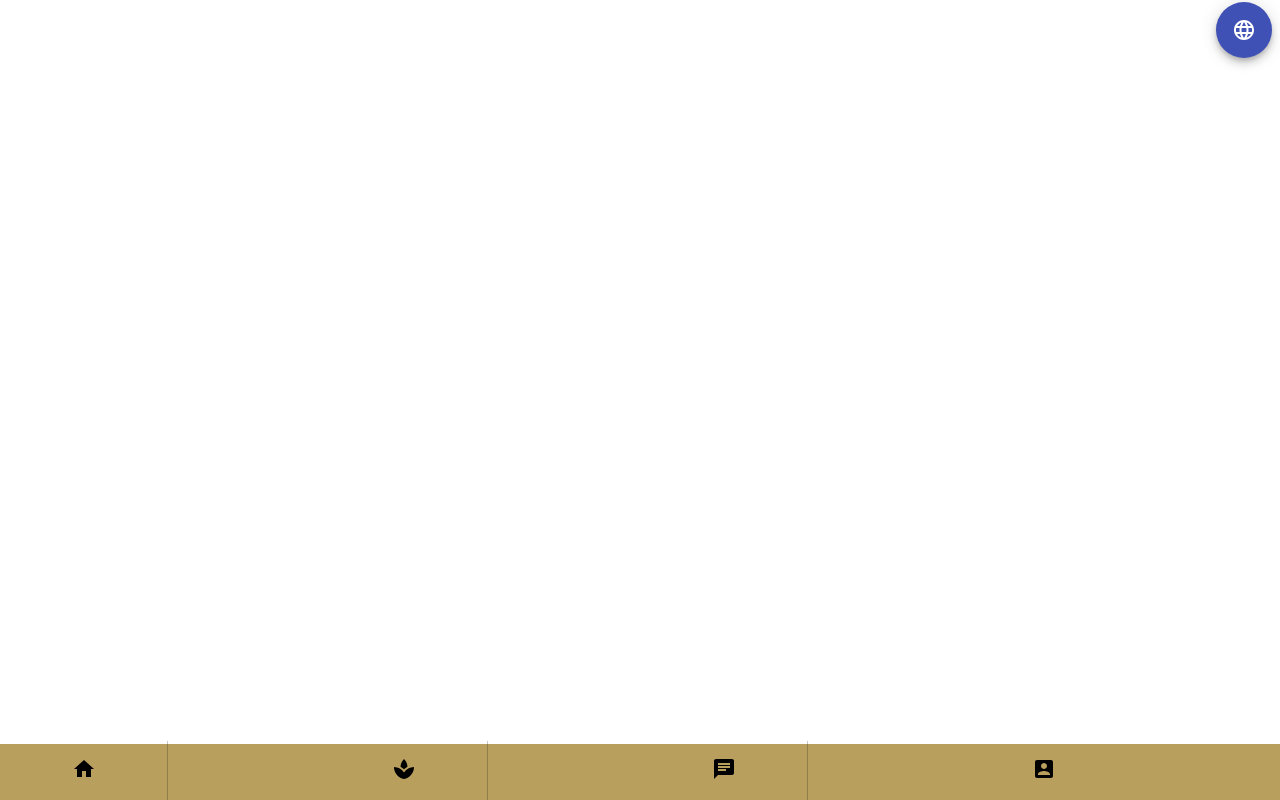
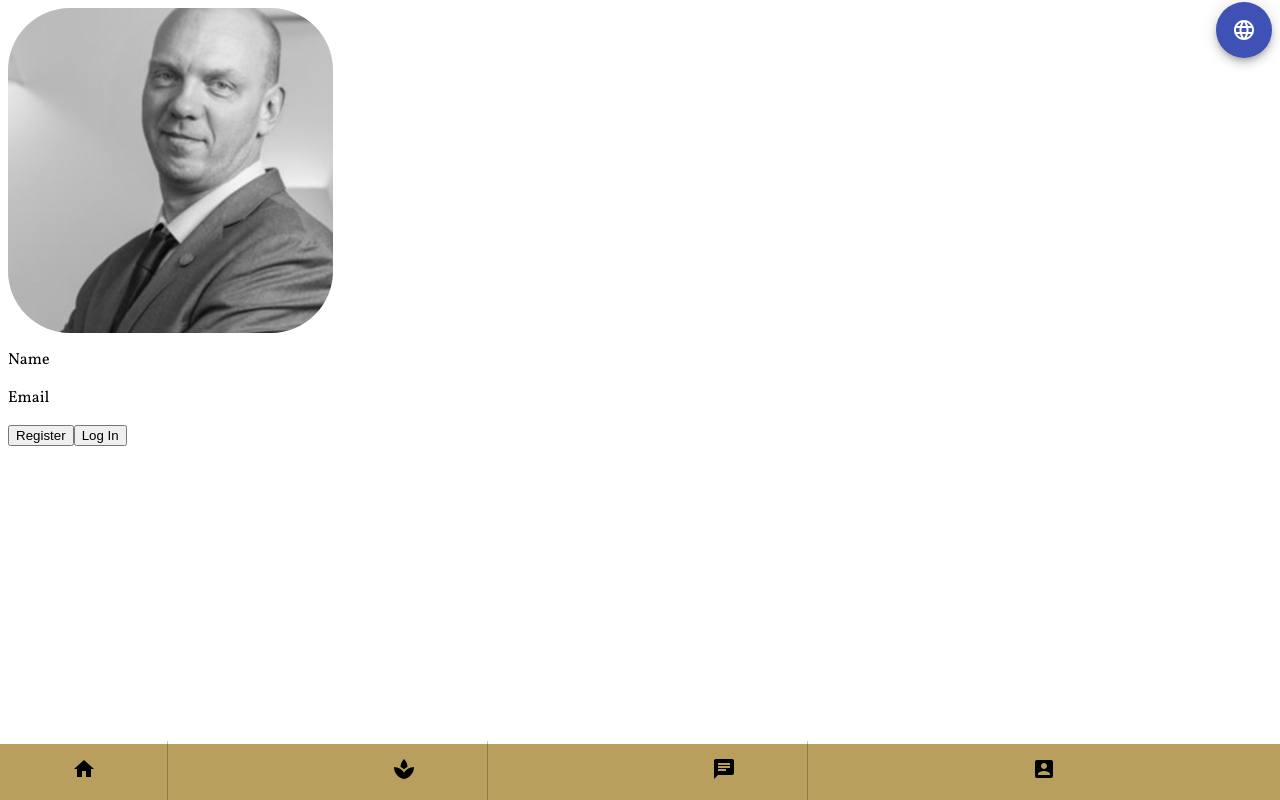
Before and after one commit to sheso/jstravellife-metropol, a React (Create React App) app in the folder client/: page /profile in a window 1280 px wide. Built offline with nearby package versions, Linux system fonts and the light colour scheme.

Commit message:
feat: create chat

```diff
--- a/client/public/index.html
+++ b/client/public/index.html
@@ -9,11 +9,25 @@
       rel="stylesheet"
       href="https://fonts.googleapis.com/css?family=Roboto:300,400,500,700&display=swap"
     />
-    <link rel="stylesheet" href="https://fonts.googleapis.com/icon?family=Material+Icons" />
+    <link
+      rel="stylesheet"
+      href="https://fonts.googleapis.com/icon?family=Material+Icons"
+    />
 
     <title>Metropol App</title>
-    <link rel="stylesheet" href="https://fonts.googleapis.com/css?family=Roboto:300,400,500,700&display=swap" />
-    <link rel="stylesheet" href="https://fonts.googleapis.com/icon?family=Material+Icons" />
+    <link
+      rel="stylesheet"
+      href="https://fonts.googleapis.com/css?family=Roboto:300,400,500,700&display=swap"
+    />
+    <link
+      rel="stylesheet"
+      href="https://fonts.googleapis.com/icon?family=Material+Icons"
+    />
+    <link rel="preconnect" href="https://fonts.gstatic.com" />
+    <link
+      href="https://fonts.googleapis.com/css2?family=Vollkorn&display=swap"
+      rel="stylesheet"
+    />
   </head>
   <body>
     <noscript>You need to enable JavaScript to run this app.</noscript>
--- a/client/src/App.js
+++ b/client/src/App.js
@@ -2,12 +2,11 @@ import React from "react";
 import { BrowserRouter as Router, Route, Switch } from "react-router-dom";
 import Main from "./components/Main";
 import Services from "./components/Services/Services";
-import SignUp from "./components/SignUp";
-import SignIn from "./components/SignIn";
 import Chat from "./components/Chat";
 import BottomNav from "./components/BottomNav";
 import SpeedDials from "./components/SpeedDials";
-// import Header from "./components/Header";
+import Profile from './components/Profile';
+import './index.css';
 
 function App() {
   return (
@@ -16,19 +15,15 @@ function App() {
         <SpeedDials />
 
         <Router>
-          {/* <Header /> */}
           <Switch>
-            <Route path="/signin">
-              <SignIn />
+            <Route exact path="/">
+              <Main />
             </Route>
-            <Route path="/signup">
-              <SignUp />
+            <Route path="/profile">
+              <Profile />
             </Route>
             <Route path="/services">
               <Services />
-            </Route>
-            <Route exact path="/">
-              <Main />
             </Route>
             <Route path="/chat">
               <Chat />
@@ -37,9 +32,9 @@ function App() {
 
           <div
             style={{
-              position: "fixed",
-              bottom: "0px",
-              left: "0px",
+              position: 'fixed',
+              bottom: '0px',
+              left: '0px',
             }}
           >
             <BottomNav />
--- a/client/src/components/Main/style.module.css
+++ b/client/src/components/Main/style.module.css
@@ -44,7 +44,7 @@
 
 .centerBtn {
   position: absolute;
-  top: 83%;
+  top: 75%;
   left: 0%;
   width: 100%;
   display: flex;
--- /dev/null
+++ b/client/src/components/Profile/index.js
@@ -0,0 +1,57 @@
+import React, { useState } from 'react';
+import SigIn from '../SignIn';
+import SigUp from '../SignUp';
+import styles from './styles.module.css';
+export default function Profile() {
+  const [viewSigIn, setviewSigIn] = useState(false);
+  const [viewSigUp, setviewSigUp] = useState(false);
+
+  const handlerShowSigIn = () => {
+    // handlerShowSigUp();
+    setviewSigIn((prev) => {
+      if (prev) {
+        return false;
+      }
+      setviewSigUp(false);
+      return true;
+    });
+  };
+
+  const handlerShowSigUp = () => {
+    // handlerShowSigIn();
+    setviewSigUp((prev) => {
+      if (prev) {
+        return false;
+      }
+      setviewSigIn(false);
+      return true;
+    });
+  };
+  return (
+    <div className={styles.profile}>
+      {viewSigIn && <SigIn />}
+      {viewSigUp && <SigUp />}
+      <div className={styles.profile__user_avatar} />
+      <div className="profile__user__info">
+        <p className="user__name">Name</p>
+        <p className="user__email">Email</p>
+      </div>
+      <div className="profile__action">
+        <button
+          type="button"
+          className="profile__register__btn"
+          onClick={handlerShowSigUp}
+        >
+          Register
+        </button>
+        <button
+          type="button"
+          className="profile__login__btn"
+          onClick={handlerShowSigIn}
+        >
+          Log In
+        </button>
+      </div>
+    </div>
+  );
+}
--- /dev/null
+++ b/client/src/components/Profile/styles.module.css
@@ -0,0 +1,17 @@
+.profile {
+  margin: 0;
+  padding: 0;
+  width: 100%;
+  height: 100%;
+}
+
+.profile__user_avatar {
+  width: 325px;
+  height: 325px;
+  border-radius: 62px;
+  object-fit: contain;
+  box-sizing: border-box;
+  background-image: url('./ava.png');
+  background-position: center center;
+  background-repeat: no-repeat;
+}
--- a/client/src/index.css
+++ b/client/src/index.css
@@ -0,0 +1,3 @@
+.App {
+  font-family: 'Vollkorn', serif;
+}
```
Also changed, not shown: client/src/components/Profile/ava.png (added).
